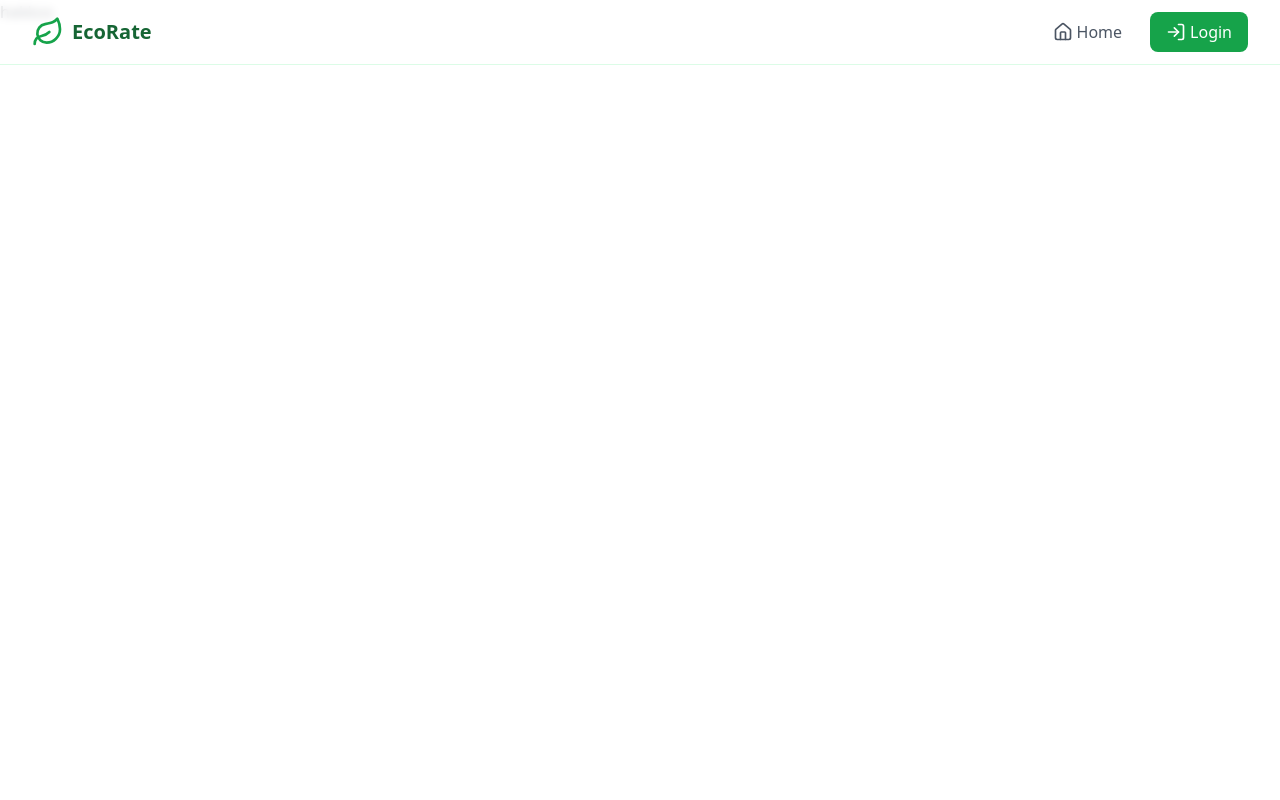
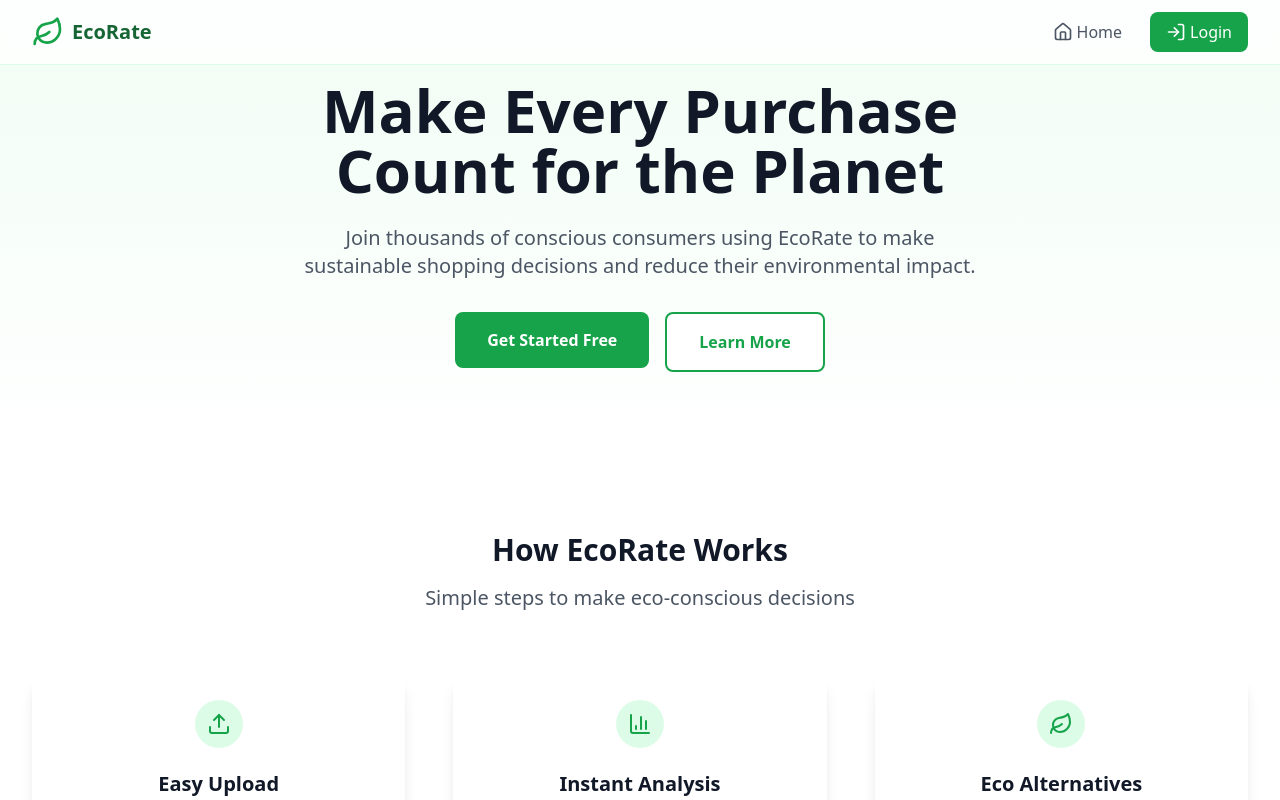
Before and after one commit to kenny5144/EcoFlow, a Next.js app in the folder my-app/: page / in a window 1280 px wide. Shown: the top 800 px of the page. Built offline with nearby package versions, Linux system fonts and the light colour scheme; no server answers.

Commit message:
fixed the nav bar

```diff
--- a/my-app/app/Component/Home.jsx
+++ b/my-app/app/Component/Home.jsx
@@ -37,6 +37,8 @@ const Home = ({ session }) => {
 
       if (contentType && contentType.includes("application/json")) {
         const data = await response.json();
+        console.log(data);
+    console.log(data.rating);
         console.log("Upload success:", data);
         setAnalysis(data); // Store response in state
       } else {
@@ -50,6 +52,9 @@ const Home = ({ session }) => {
     } finally {
       setLoading(false);
     }
+
+
+
   };
 
   return (
--- a/my-app/app/Component/nav.jsx
+++ b/my-app/app/Component/nav.jsx
@@ -5,7 +5,7 @@ const Nav = async () => {
   const session = await auth();
   return (
     <>
-      <NavbarComponent />
+      <NavbarComponent session={session} />
     </>
   );
 };
--- a/my-app/app/Component/navbarComponent.jsx
+++ b/my-app/app/Component/navbarComponent.jsx
@@ -2,9 +2,9 @@
 import React from "react";
 import Link from "next/link";
 
-import { Leaf, Home, History, User, LogIn } from "lucide-react";
+import { Leaf, Home, History,Upload, User, LogIn } from "lucide-react";
 import { useRouter } from "next/router";
-const NavbarComponent = () => {
+const NavbarComponent = ({session}) => {
   const location = useRouter;
 
   return (
@@ -22,7 +22,7 @@ const NavbarComponent = () => {
             </div>
             <div className="flex items-center space-x-4">
               <Link
-                href="/Landing"
+                href="/"
                 className={`nav-link ${
                   location.pathname === "/" ? "text-green-600" : "text-gray-600"
                 }`}
@@ -30,13 +30,36 @@ const NavbarComponent = () => {
                 <Home className="h-5 w-5" />
                 <span>Home</span>
               </Link>
+              {session?
+              <>
+
+
+              <Link
+                href="/Homepage"
+                className={`nav-link ${
+                  location.pathname === "/Homepage" ? "text-green-600" : "text-gray-600"
+                }`}
+              >
+                <Upload className="h-5 w-5" />
+                <span>Upload</span>
+              </Link>
+              </>:""}
 
               <Link
                 href="/Signin"
                 className="flex items-center space-x-1 bg-green-600 text-white px-4 py-2 rounded-lg hover:bg-green-700 transition-colors"
               >
-                <LogIn className="h-5 w-5" />
-                <span>Login</span>
+               {session ? (
+  <>
+  <LogIn className="h-5 w-5" />
+  <span>Signout</span>
+  </>
+) : (
+  <>
+    <LogIn className="h-5 w-5" />
+    <span>Login</span>
+  </>
+)}
               </Link>
             </div>
           </div>
--- a/my-app/app/Signup/page.js
+++ b/my-app/app/Signup/page.js
@@ -90,7 +90,7 @@ export default function signup() {
           </div>
 
           <Link
-            href="/signin"
+            href="/Signin"
             className="mt-4 w-full flex justify-center py-2 px-4 border border-green-600 rounded-md shadow-sm text-sm font-medium text-green-600 bg-white hover:bg-green-50"
           >
             Login
--- a/my-app/app/page.js
+++ b/my-app/app/page.js
@@ -1,9 +1,195 @@
-import Image from "next/image";
-import { redirect } from "next/navigation";
+import React from 'react';
+import Link from 'next/link';
+import Image from 'next/image';
+import { Upload, BarChart3, Leaf, ArrowRight, Check, Star, ShieldCheck, Zap, Globe } from 'lucide-react';
 export default async function Home() {
+  const features = [
+    {
+      icon: <Upload className="w-6 h-6 text-green-600" />,
+      title: 'Easy Upload',
+      description: 'Simply upload a photo of any product to get started.',
+    },
+    {
+      icon: <BarChart3 className="w-6 h-6 text-green-600" />,
+      title: 'Instant Analysis',
+      description: 'Get immediate environmental impact ratings and scores.',
+    },
+    {
+      icon: <Leaf className="w-6 h-6 text-green-600" />,
+      title: 'Eco Alternatives',
+      description: 'Discover sustainable alternatives to your products.',
+    },
+  ];
+
+  const testimonials = [
+    {
+      content: "EcoRate has completely changed how I shop. I'm now much more aware of my environmental impact.",
+      author: "Sarah M.",
+      role: "Environmental Activist",
+      rating: 5,
+    },
+    {
+      content: "The instant product analysis helps me make better choices for both my family and the planet.",
+      author: "David L.",
+      role: "Parent & Conscious Consumer",
+      rating: 5,
+    },
+    {
+      content: "As a retailer, EcoRate helps us stock more sustainable products that our customers love.",
+      author: "Rachel K.",
+      role: "Retail Store Owner",
+      rating: 5,
+    },
+  ];
+
+
   return (
-    <>
-      <div>hekkos</div>
-    </>
+    <div className="min-h-screen bg-white">
+      {/* Hero Section */}
+      <section className="bg-gradient-to-b from-green-50 to-white py-20">
+        <div className="max-w-7xl mx-auto px-4 sm:px-6 lg:px-8 text-center">
+          <h1 className="text-5xl md:text-6xl font-bold text-gray-900 mb-6">
+            Make Every Purchase<br />Count for the Planet
+          </h1>
+          <p className="text-xl text-gray-600 mb-8 max-w-2xl mx-auto">
+            Join thousands of conscious consumers using EcoRate to make sustainable shopping decisions and reduce their environmental impact.
+          </p>
+          <div className="flex flex-col sm:flex-row justify-center gap-4">
+            <Link href="/Signup">
+              <button
+                type="button"
+                className="bg-green-600 text-white px-8 py-4 rounded-lg font-semibold hover:bg-green-700 transition-colors"
+              >
+                Get Started Free
+              </button>
+            </Link>
+            <button
+              type="button"
+              className="bg-white text-green-600 px-8 py-4 rounded-lg font-semibold border-2 border-green-600 hover:bg-green-50 transition-colors"
+            >
+              Learn More
+            </button>
+          </div>
+        </div>
+      </section>
+      {/* Features Section */}
+      <section className="py-20">
+        <div className="max-w-7xl mx-auto px-4 sm:px-6 lg:px-8">
+          <div className="text-center mb-16">
+            <h2 className="text-3xl font-bold text-gray-900">How EcoRate Works</h2>
+            <p className="mt-4 text-xl text-gray-600">Simple steps to make eco-conscious decisions</p>
+          </div>
+
+          <div className="grid md:grid-cols-3 gap-12">
+            {features.map((feature, index) => (
+              <div key={index} className="text-center p-6 rounded-xl bg-white shadow-lg hover:shadow-xl transition-shadow">
+                <div className="inline-block p-3 bg-green-100 rounded-full mb-4">
+                  {feature.icon}
+                </div>
+                <h3 className="text-xl font-semibold text-gray-900 mb-2">{feature.title}</h3>
+                <p className="text-gray-600">{feature.description}</p>
+              </div>
+            ))}
+          </div>
+        </div>
+      </section>
+
+      {/* Testimonials */}
+      <section className="bg-gray-50 py-20">
+        <div className="max-w-7xl mx-auto px-4 sm:px-6 lg:px-8">
+          <div className="text-center mb-16">
+            <h2 className="text-3xl font-bold text-gray-900">What Our Users Say</h2>
+            <p className="mt-4 text-xl text-gray-600">Join thousands of satisfied users making a difference</p>
+          </div>
+
+          <div className="grid md:grid-cols-3 gap-8">
+            {testimonials.map((testimonial, index) => (
+              <div key={index} className="bg-white p-6 rounded-xl shadow-sm">
+                <div className="flex mb-4">
+                  {[...Array(testimonial.rating)].map((_, i) => (
+                    <Star key={i} className="w-5 h-5 text-yellow-400 fill-current" />
+                  ))}
+                </div>
+                <p className="text-gray-600 mb-4">{testimonial.content}</p>
+                <div>
+                  <p className="font-semibold text-gray-900">{testimonial.author}</p>
+                  <p className="text-sm text-gray-500">{testimonial.role}</p>
+                </div>
+              </div>
+            ))}
+          </div>
+        </div>
+      </section>
+
+      {/* Benefits Section */}
+      <section className="py-16 px-4 sm:px-6 lg:px-8">
+        <div className="max-w-7xl mx-auto">
+          <div className="grid md:grid-cols-2 gap-12 items-center">
+            <div>
+              <h2 className="text-3xl font-bold text-gray-900 mb-6">
+                Why Choose EcoRate?
+              </h2>
+              <div className="space-y-6">
+                {[
+                  {
+                    icon: <ShieldCheck className="w-6 h-6 text-green-600" />,
+                    title: 'Trusted Analysis',
+                    description: 'Our ratings are based on comprehensive environmental impact assessments.',
+                  },
+                  {
+                    icon: <Zap className="w-6 h-6 text-green-600" />,
+                    title: 'Instant Results',
+                    description: 'Get immediate feedback on your product choices.',
+                  },
+                  {
+                    icon: <Globe className="w-6 h-6 text-green-600" />,
+                    title: 'Global Impact',
+                    description: 'Join a community of users making a difference worldwide.',
+                  },
+                ].map((benefit, index) => (
+                  <div key={index} className="flex items-start">
+                    <div className="flex-shrink-0">{benefit.icon}</div>
+                    <div className="ml-4">
+                      <h3 className="text-lg font-semibold text-gray-900">{benefit.title}</h3>
+                      <p className="text-gray-600">{benefit.description}</p>
+                    </div>
+                  </div>
+                ))}
+              </div>
+            </div>
+            <div className="relative h-[500px]">
+              <Image
+                src="/images/eco-friendly-pic.jpg"
+                alt="Eco friendly Living"
+                fill
+                priority
+                className="rounded-lg shadow-lg object-cover"
+              />
+            </div>
+          </div>
+        </div>
+      </section>
+
+      {/* Final CTA Section */}
+      <section className="bg-gradient-to-r from-green-500 to-teal-500 py-16 px-4 sm:px-6 lg:px-8">
+        <div className="max-w-7xl mx-auto">
+          <div className="bg-gradient-to-r from-green-600 to-emerald-600 rounded-2xl p-12 text-center text-white">
+            <h2 className="text-3xl font-bold mb-4">
+              Ready to Make a Difference?
+            </h2>
+            <p className="text-xl text-green-100 mb-8 max-w-2xl mx-auto">
+              Join thousands of conscious consumers making sustainable choices every day.
+            </p>
+            <Link
+              href="/Signup"
+              className="inline-flex items-center px-8 py-3 bg-white text-green-700 rounded-lg font-semibold hover:bg-green-50 transition-colors"
+            >
+              Get Started Free
+              <ArrowRight className="ml-2 w-5 h-5" />
+            </Link>
+          </div>
+        </div>
+      </section>
+    </div>
   );
 }
--- /dev/null
+++ b/package.json
@@ -0,0 +1,5 @@
+{
+  "dependencies": {
+    "openai": "^4.82.0"
+  }
+}
```
Also changed, not shown: 1 other file (tests, documents, lock files or other folders).
